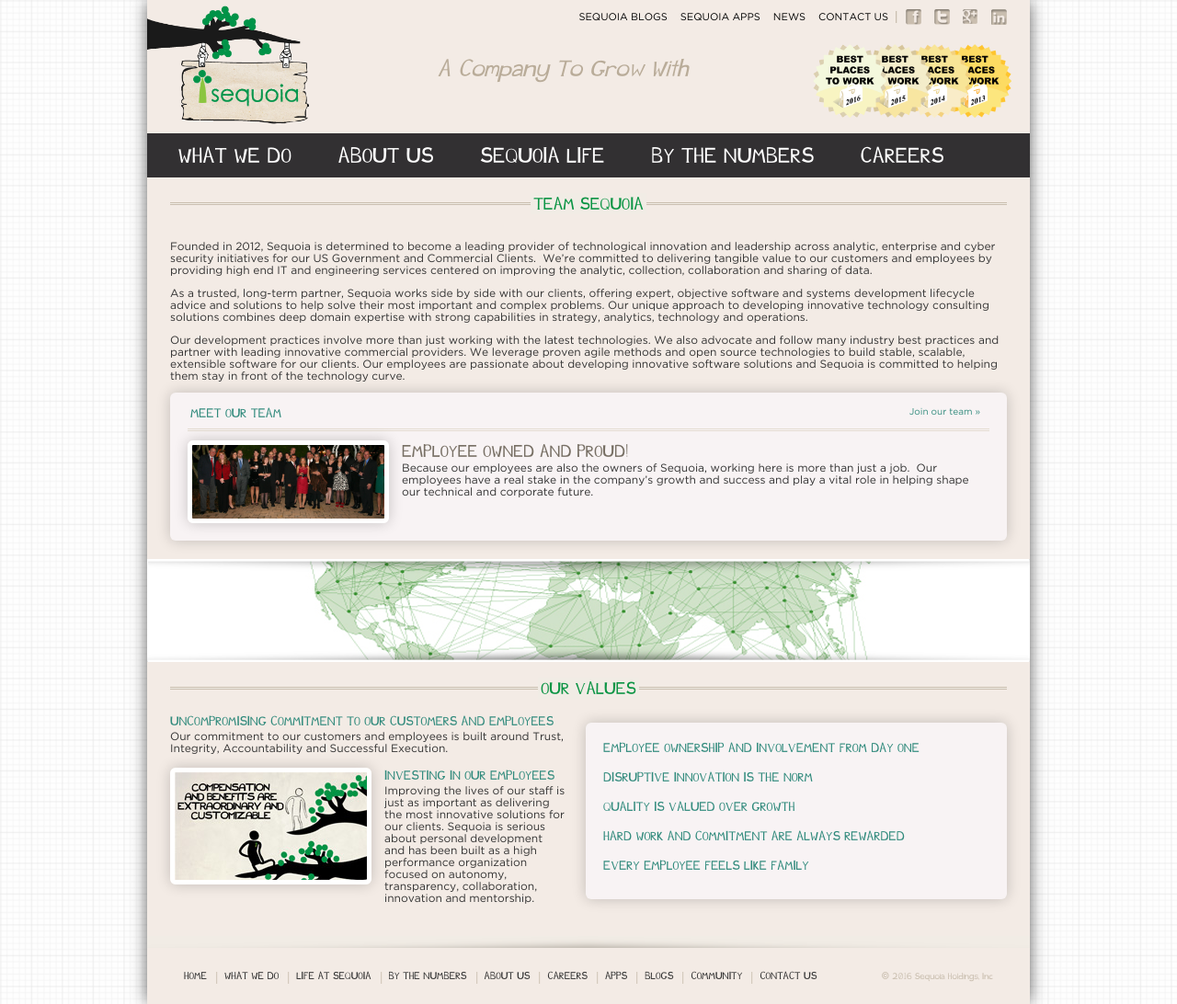
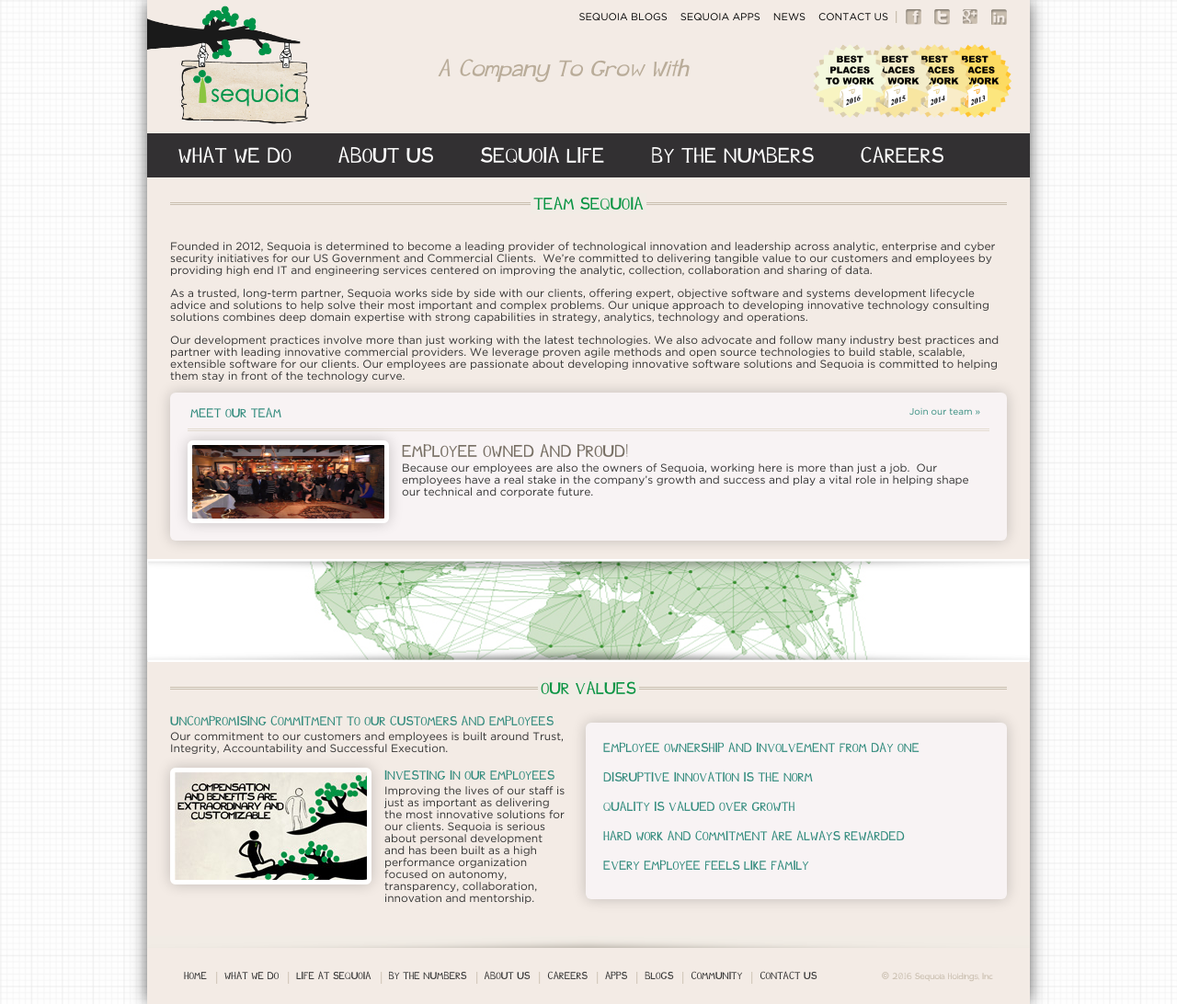
Before and after one commit to sequoiainc/www.sequoiainc.com, a Jekyll site: the page built from team-sequoia/index.html, in a window 1280 px wide. Shown: the whole page at 92% size. Built offline with Jekyll 4.4.1, drawn with Linux system fonts in a browser that asks for light colours.

Commit message:
Update index.html

```diff
--- a/team-sequoia/index.html
+++ b/team-sequoia/index.html
@@ -14,7 +14,7 @@
       <h2 class="team_sequoia-meet_heading">Meet Our Team</h2>
       <a class="team_sequoia-meet_join" href="{{ site.baseurl }}/careers/">Join our team »</a>
     </div>
-       <img width="209" height="80" src="{{ site.baseurl }}/assets/images/our-team.png" class="team_sequoia-meet_image" alt="Our Team" />
+       <img width="209" height="80" src="{{ site.baseurl }}/assets/images/sequoia5.jpg" class="team_sequoia-meet_image" alt="Our Team" />
 
     <div class="team_sequoia-meet_employee_owned">
       <h3 class="team_sequoia-meet_employee_owned_heading">Employee Owned and Proud!</h3>
```
